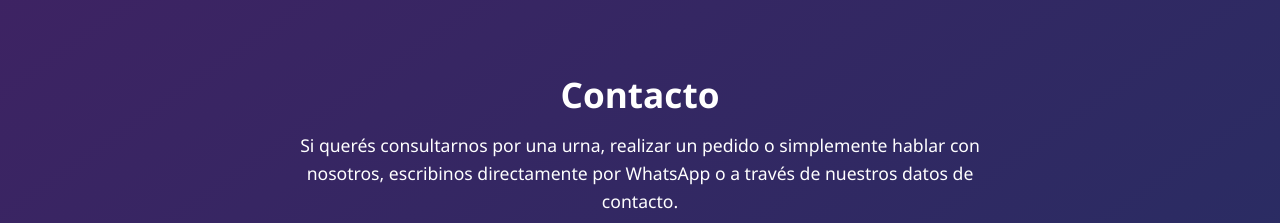
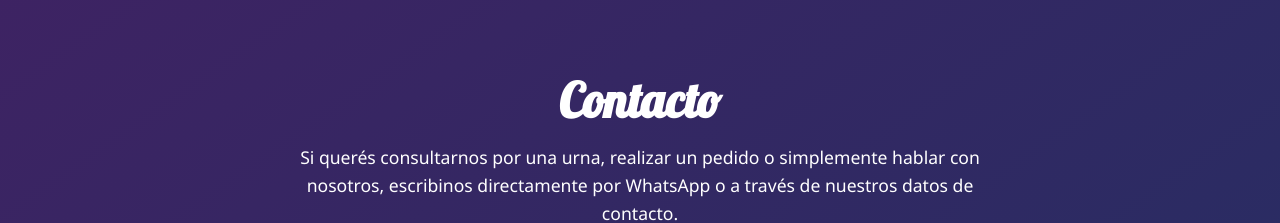
Before and after one commit to miguelkenny/urnasflordelaire, a SvelteKit app: page /contacto in a window 1280 px wide. Shown: the part 394-617 px from the top of the page. Built offline with nearby package versions, Linux system fonts and the light colour scheme.

Commit message:
Pagina Contacto

```diff
--- a/src/routes/contacto/+page.svelte
+++ b/src/routes/contacto/+page.svelte
@@ -1,5 +1,5 @@
 <section class="contact-section">
-  <h1 class="section-title">Contacto</h1>
+  <h1 class="section-title contacto">Contacto</h1>
   <p class="section-text">
     Si querés consultarnos por una urna, realizar un pedido o simplemente hablar
     con nosotros, escribinos directamente por WhatsApp o a través de nuestros
@@ -48,7 +48,7 @@
   }
 
   .section-title {
-    font-size: 2.2rem;
+    font-size: 3rem;
     margin-bottom: 0.8rem;
     text-align: center;
     color: #ffffff;
```
